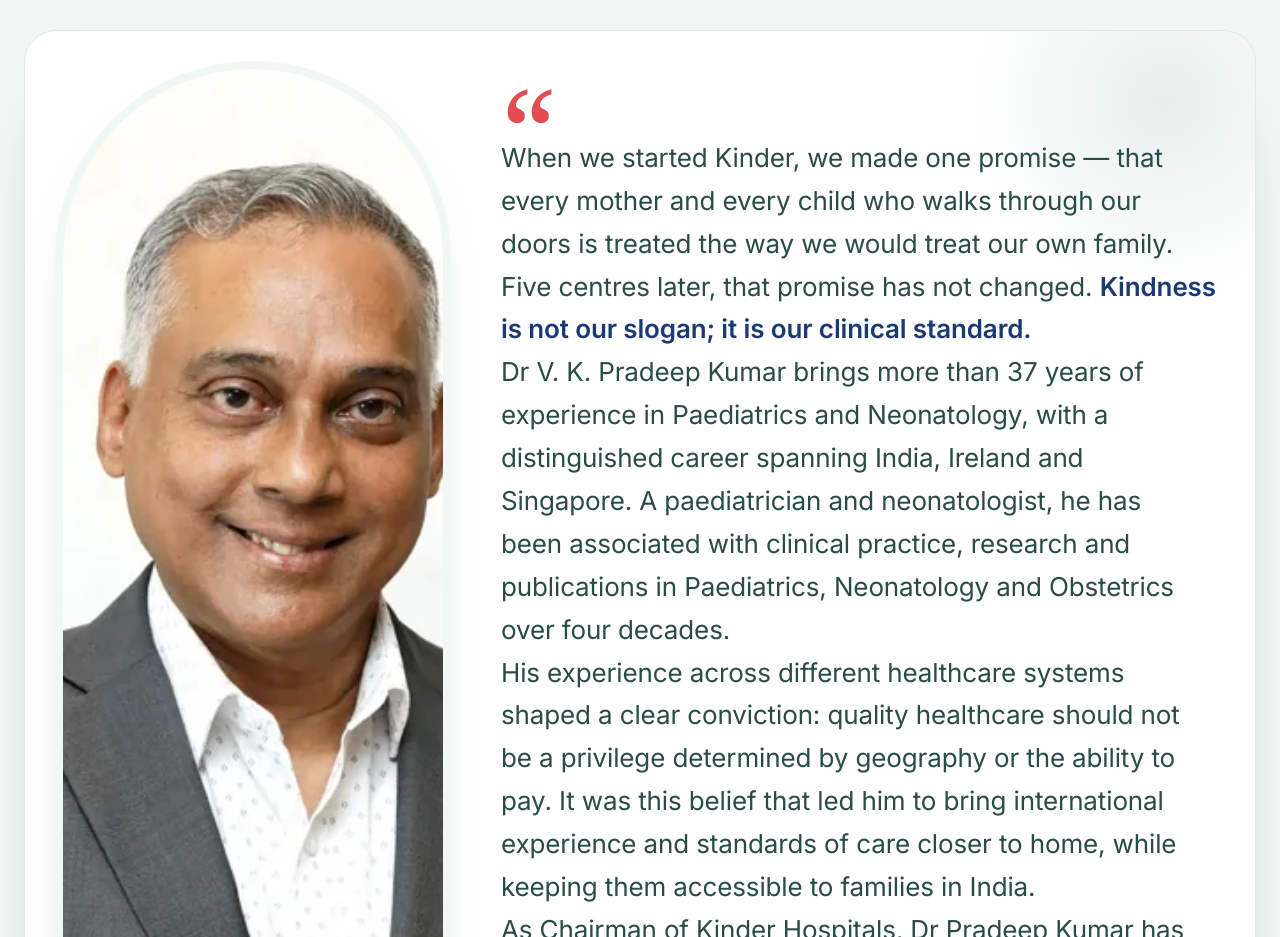
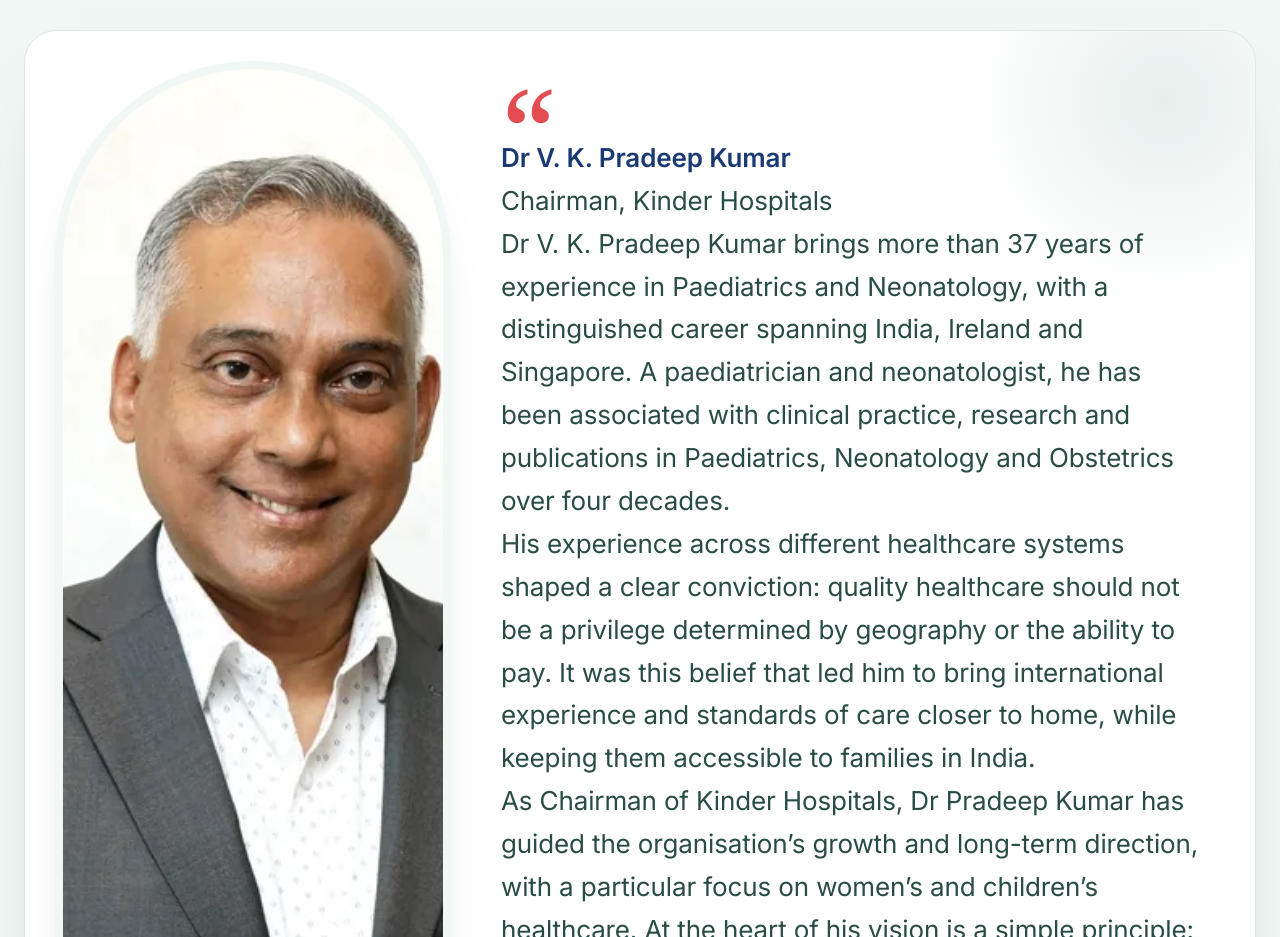
Before and after one commit to webdomainkinderhospitals/Frontend, a Next.js app: page /about in a window 1280 px wide. Shown: the part 3700-4637 px from the top of the page. Built offline with nearby package versions, Linux system fonts and the light colour scheme; no server answers.

Commit message:
Update chairman message intro to lead with Dr V. K. Pradeep Kumar and remove the earlier promise quote

```diff
--- a/app/about/page.js
+++ b/app/about/page.js
@@ -212,10 +212,8 @@
               <blockquote className={styles.chairmanQuote}>
                 <span className={styles.quoteMark} aria-hidden="true">“</span>
                 <p>
-                  When we started Kinder, we made one promise — that every mother and every child
-                  who walks through our doors is treated the way we would treat our own family.
-                  Five centres later, that promise has not changed. <strong>Kindness is not our slogan;
-                  it is our clinical standard.</strong>
+                  <strong>Dr V. K. Pradeep Kumar</strong><br />
+                  <span>Chairman, Kinder Hospitals</span>
                 </p>
                 <p>
                   Dr V. K. Pradeep Kumar brings more than 37 years of experience in Paediatrics and Neonatology,
```
